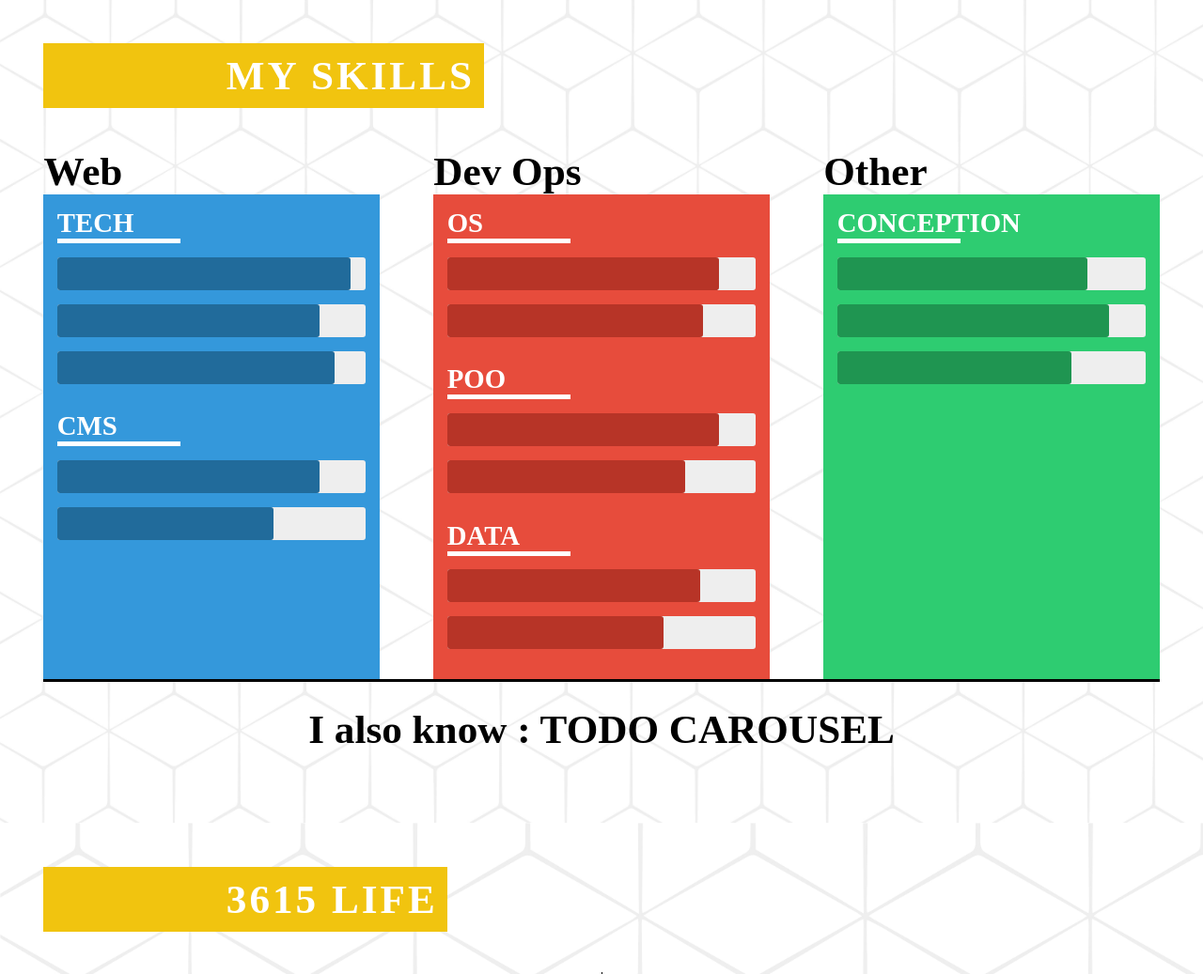
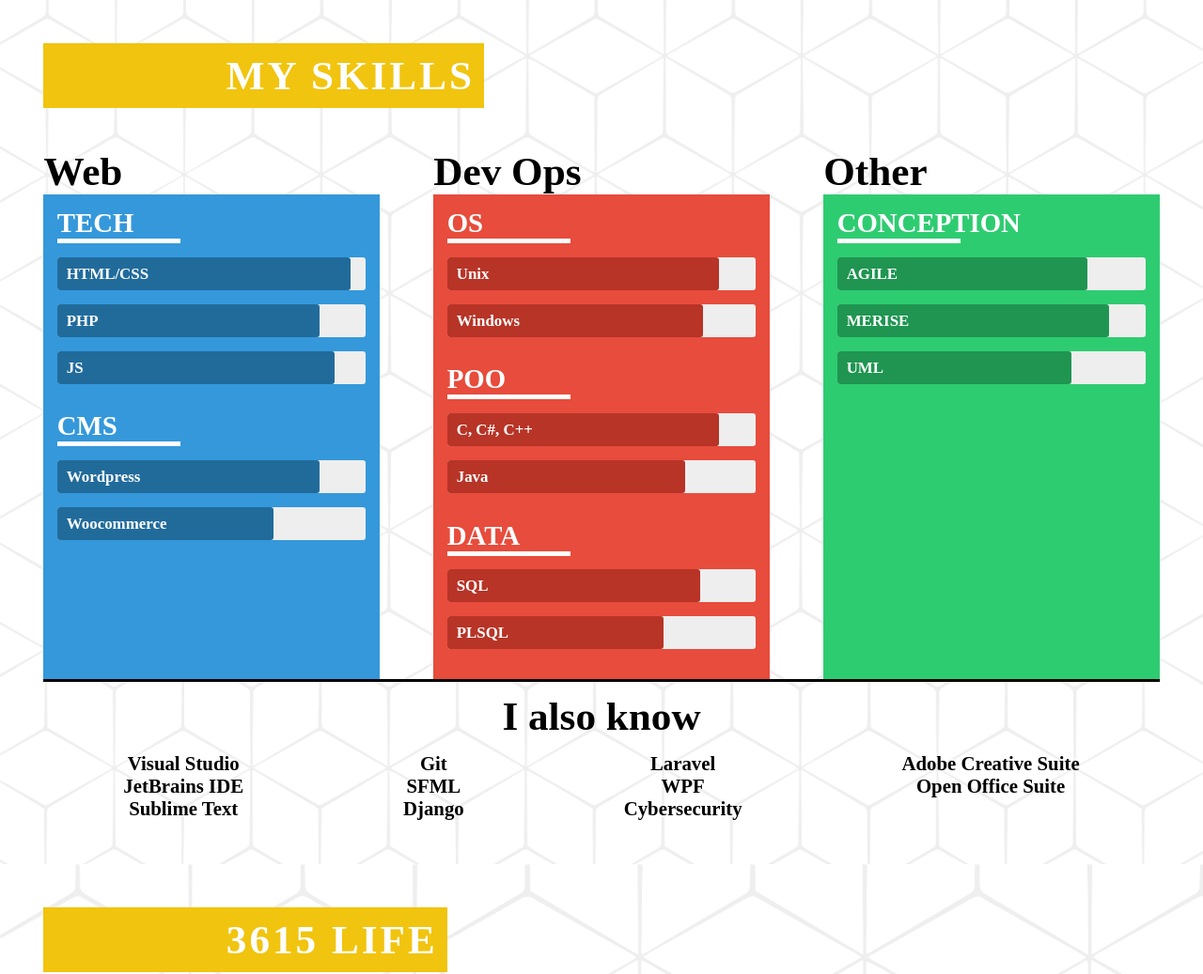
Before and after one commit to tomperr/portfolio, a PHP site: page / in a window 1280 px wide. Shown: the part 1672-2709 px from the top of the page at 94% size. Run offline with PHP 8.4, Linux system fonts and the light colour scheme; some web fonts are replaced.

Commit message:
Fix header and skills

```diff
--- a/css/content.css
+++ b/css/content.css
@@ -31,17 +31,18 @@
 	background: url('../img/bg.jpg');
 	background-size: cover;
 	background-position: center;
-	text-align: center;
+	justify-content: center;
 }
 
 #titles {
 	display: inline-block;
 
 	position: relative;
-	top: 60%;
+	top: 60vh;
 	z-index: 2;
 
 	color: white;
+	text-align: center;
 }
 
 #titles h1 {
--- a/projects.php
+++ b/projects.php
@@ -7,23 +7,23 @@
 			<div id="projects_container" class="flex-item-auto mt-3">
 				<div class="flex-row h100 flex-between">
 					<div class="col-1 p-1 col-project" align="center">
-						<h5>Velore</h5>
+						<h5 class="h-6">Velore</h5>
 						<div data-p_id='1' class="project" id="project-velore"></div>
 					</div>
 					<div class="col-1 p-1 col-project" align="center">
-						<h5>Super Fire Mega Lazer</h5>
+						<h5 class="h-6">Super Fire Mega Lazer</h5>
 						<div data-p_id='2' class="project" id="project-sfml"></div>
 					</div>
 					<div class="col-1 p-1 col-project" align="center">
-						<h5>Not An Asset Store Dungeon</h5>
+						<h5 class="h-6">Not An Asset Store Dungeon</h5>
 						<div data-p_id='3' class="project active" id="project-unity"></div>
 					</div>
 					<div class="col-1 p-1 col-project" align="center">
-						<h5>42 Blog</h5>
+						<h5 class="h-6">42 Blog</h5>
 						<div data-p_id='4' class="project" id="project-blog"></div>
 					</div>
 					<div class="col-1 p-1 col-project" align="center">
-						<h5>Kroon</h5>
+						<h5 class="h-6">Kroon</h5>
 						<div data-p_id='5' class="project"  id="project-kroon"></div>
 					</div>
 				</div>
--- a/skills.php
+++ b/skills.php
@@ -16,38 +16,38 @@
 							<div class="skill-group">
 								<h3 class="skill-group-title h-5">TECH</h3>
 								<div class="skillbar mt-1">
+									<div class="skillbar-bar animate expand" data-percent="95%" style="background-color: rgb(33, 107, 155)"></div>
 									<div class="skillbar-title" align="center">
 										<span class="h-6">HTML/CSS</span>
 									</div>
-									<div class="skillbar-bar animate expand" data-percent="95%" style="background-color: rgb(33, 107, 155)"></div>
 								</div>
 								<div class="skillbar">
+									<div class="skillbar-bar animate expand" data-percent="85%" style="background-color: rgb(33, 107, 155)"></div>
 									<div class="skillbar-title" align="center">
 										<span class="h-6">PHP</span>
 									</div>
-									<div class="skillbar-bar animate expand" data-percent="85%" style="background-color: rgb(33, 107, 155)"></div>
 								</div>
 								<div class="skillbar">
+									<div class="skillbar-bar animate expand" data-percent="90%" style="background-color: rgb(33, 107, 155)"></div>
 									<div class="skillbar-title" align="center">
 										<span class="h-6">JS</span>
 									</div>
-									<div class="skillbar-bar animate expand" data-percent="90%" style="background-color: rgb(33, 107, 155)"></div>
 								</div>
 							</div>
 
 							<div class="skill-group mt-2">
 								<h3 class="skill-group-title h-5">CMS</h3>
 								<div class="skillbar mt-1">
+									<div class="skillbar-bar animate expand" data-percent="85%" style="background-color: rgb(33, 107, 155)"></div>
 									<div class="skillbar-title" align="center">
 										<span class="h-6">Wordpress</span>
 									</div>
-									<div class="skillbar-bar animate expand" data-percent="85%" style="background-color: rgb(33, 107, 155)"></div>
 								</div>
 								<div class="skillbar">
+									<div class="skillbar-bar animate expand" data-percent="70%" style="background-color: rgb(33, 107, 155)"></div>
 									<div class="skillbar-title" align="center">
 										<span class="h-6">Woocommerce</span>
 									</div>
-									<div class="skillbar-bar animate expand" data-percent="70%" style="background-color: rgb(33, 107, 155)"></div>
 								</div>
 							</div>
 
@@ -63,48 +63,48 @@
 							<div class="skill-group">
 								<h3 class="skill-group-title h-5">OS</h3>
 								<div class="skillbar mt-1">
+									<div class="skillbar-bar animate expand" data-percent="88%" style="background-color: rgb(183, 52, 39)"></div>
 									<div class="skillbar-title" align="center">
 										<span class="h-6">Unix</span>
 									</div>
-									<div class="skillbar-bar animate expand" data-percent="88%" style="background-color: rgb(183, 52, 39)"></div>
 								</div>
 								<div class="skillbar">
+									<div class="skillbar-bar animate expand" data-percent="83%" style="background-color: rgb(183, 52, 39)"></div>
 									<div class="skillbar-title" align="center">
 										<span class="h-6">Windows</span>
 									</div>
-									<div class="skillbar-bar animate expand" data-percent="83%" style="background-color: rgb(183, 52, 39)"></div>
 								</div>
 							</div>
 
 							<div class="skill-group mt-2">
 								<h3 class="skill-group-title h-5">POO</h3>
 								<div class="skillbar mt-1">
+									<div class="skillbar-bar animate expand" data-percent="88%" style="background-color: rgb(183, 52, 39)"></div>
 									<div class="skillbar-title" align="center">
 										<span class="h-6">C, C#, C++</span>
 									</div>
-									<div class="skillbar-bar animate expand" data-percent="88%" style="background-color: rgb(183, 52, 39)"></div>
 								</div>
 								<div class="skillbar">
+									<div class="skillbar-bar animate expand" data-percent="77%" style="background-color: rgb(183, 52, 39)"></div>
 									<div class="skillbar-title" align="center">
 										<span class="h-6">Java</span>
 									</div>
-									<div class="skillbar-bar animate expand" data-percent="77%" style="background-color: rgb(183, 52, 39)"></div>
 								</div>
 							</div>
 
 							<div class="skill-group mt-2">
 								<h3 class="skill-group-title h-5">DATA</h3>
 								<div class="skillbar mt-1">
+									<div class="skillbar-bar animate expand" data-percent="82%" style="background-color: rgb(183, 52, 39)"></div>
 									<div class="skillbar-title" align="center">
 										<span class="h-6">SQL</span>
 									</div>
-									<div class="skillbar-bar animate expand" data-percent="82%" style="background-color: rgb(183, 52, 39)"></div>
 								</div>
 								<div class="skillbar">
+									<div class="skillbar-bar animate expand" data-percent="70%" style="background-color: rgb(183, 52, 39)"></div>
 									<div class="skillbar-title" align="center">
 										<span class="h-6">PLSQL</span>
 									</div>
-									<div class="skillbar-bar animate expand" data-percent="70%" style="background-color: rgb(183, 52, 39)"></div>
 								</div>
 							</div>
 
@@ -120,24 +120,22 @@
 							<div class="skill-group">
 								<h3 class="skill-group-title h-5">CONCEPTION</h3>
 								<div class="skillbar mt-1">
+									<div class="skillbar-bar animate expand" data-percent="81%" style="background-color: rgb(31, 149, 81)"></div>
 									<div class="skillbar-title" align="center">
 										<span class="h-6">AGILE</span>
 									</div>
-									<div class="skillbar-bar animate expand" data-percent="81%" style="background-color: rgb(31, 149, 81)"></div>
 								</div>
 								<div class="skillbar mt-1">
+									<div class="skillbar-bar animate expand" data-percent="88%" style="background-color: rgb(31, 149, 81)"></div>
 									<div class="skillbar-title" align="center">
 										<span class="h-6">MERISE</span>
 									</div>
-									<div class="skillbar-bar animate expand" data-percent="88%" style="background-color: rgb(31, 149, 81)"></div>
 								</div>
 								<div class="skillbar">
+									<div class="skillbar-bar animate expand" data-percent="76%" style="background-color: rgb(31, 149, 81)"></div>
+									<div class="skill-bar-percent"></div>
 									<div class="skillbar-title" align="center">
 										<span class="h-6">UML</span>
-									</div>
-									<div class="skillbar-bar animate expand" data-percent="76%" style="background-color: rgb(31, 149, 81)"></div>
-									<div class="skill-bar-percent">
-										<p class="h-6"></p>
 									</div>
 								</div>
 							</div>
@@ -149,8 +147,35 @@
 			</div>
 		</div>
 
+		<!--
 		<div id="skills-carousel" class="p-2" align="center">
 			<h3 class="h-4">I also know : TODO CAROUSEL</h3>
+		</div>
+		-->
+
+		<div id="other-skills" class="flex-col flex-center pt-1" align="center">
+			<h3 class="h-4">I also know</h2>
+			<div class="flex-row flex-around pt-1">
+				<div class="flex-col animate fade-in-left">
+					<h4 class="h-6">Visual Studio</h4>
+					<h4 class="h-6">JetBrains IDE</h4>
+					<h4 class="h-6">Sublime Text</h4>
+				</div>
+				<div class="flex-col animate fade-in-left">
+					<h4 class="h-6">Git</h4>
+					<h4 class="h-6">SFML</h4>
+					<h4 class="h-6">Django</h4>
+				</div>
+				<div class="flex-col animate fade-in-left">
+					<h4 class="h-6">Laravel</h4>
+					<h4 class="h-6">WPF</h4>
+					<h4 class="h-6">Cybersecurity</h4>
+				</div>
+				<div class="flex-col animate fade-in-left">
+					<h4 class="h-6">Adobe Creative Suite</h4>
+					<h4 class="h-6">Open Office Suite</h4>
+				</div>
+			</div>
 		</div>
 
 	</div>
```
